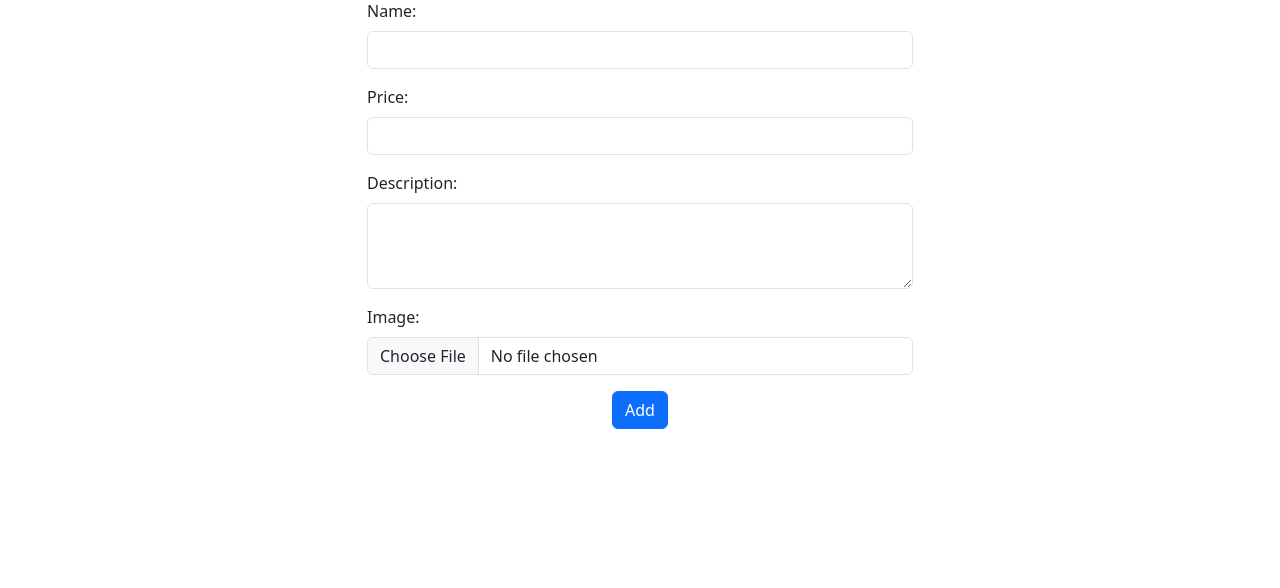
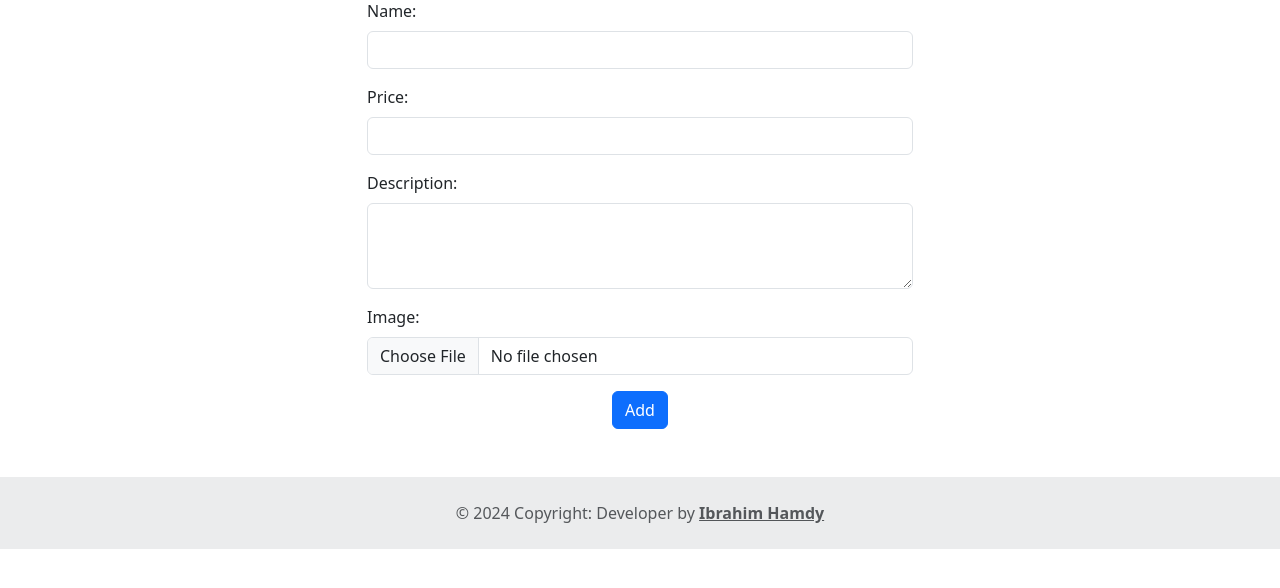
Before and after one commit to ibrhmhmdy-MyProjects/Backend-PHP-OnlineShop, a PHP site: page /add.php in a window 1280 px wide. Shown: the part 105-693 px from the top of the page. Run offline with PHP 8.4, Linux system fonts and the light colour scheme; data comes from the database, SQL or seed files in the repository.

Commit message:
add Footer and Finish Project

```diff
--- a/inc/footer.php
+++ b/inc/footer.php
@@ -1,3 +1,12 @@
-
+<!-- Footer -->
+<footer class="text-center text-lg-start bg-body-tertiary text-muted">
+  <!-- Copyright -->
+  <div class="text-center p-4" style="background-color: rgba(0, 0, 0, 0.05);">
+    © <?= date("Y") ?> Copyright:
+    Developer by <a class="text-reset fw-bold" href="https://ibrahimhamdy.com/">Ibrahim Hamdy</a>
+  </div>
+  <!-- Copyright -->
+</footer>
+<!-- Footer -->
   </body>
 </html>
```
